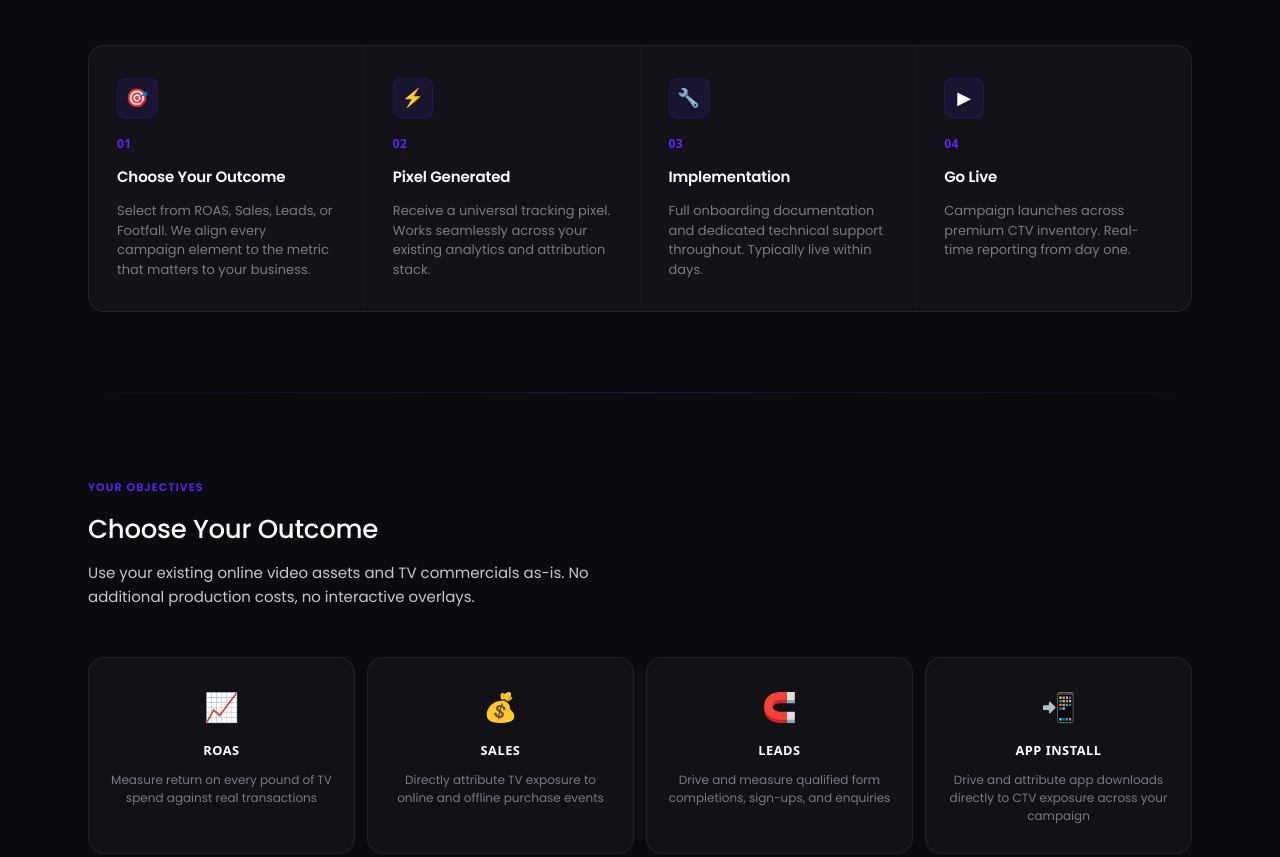
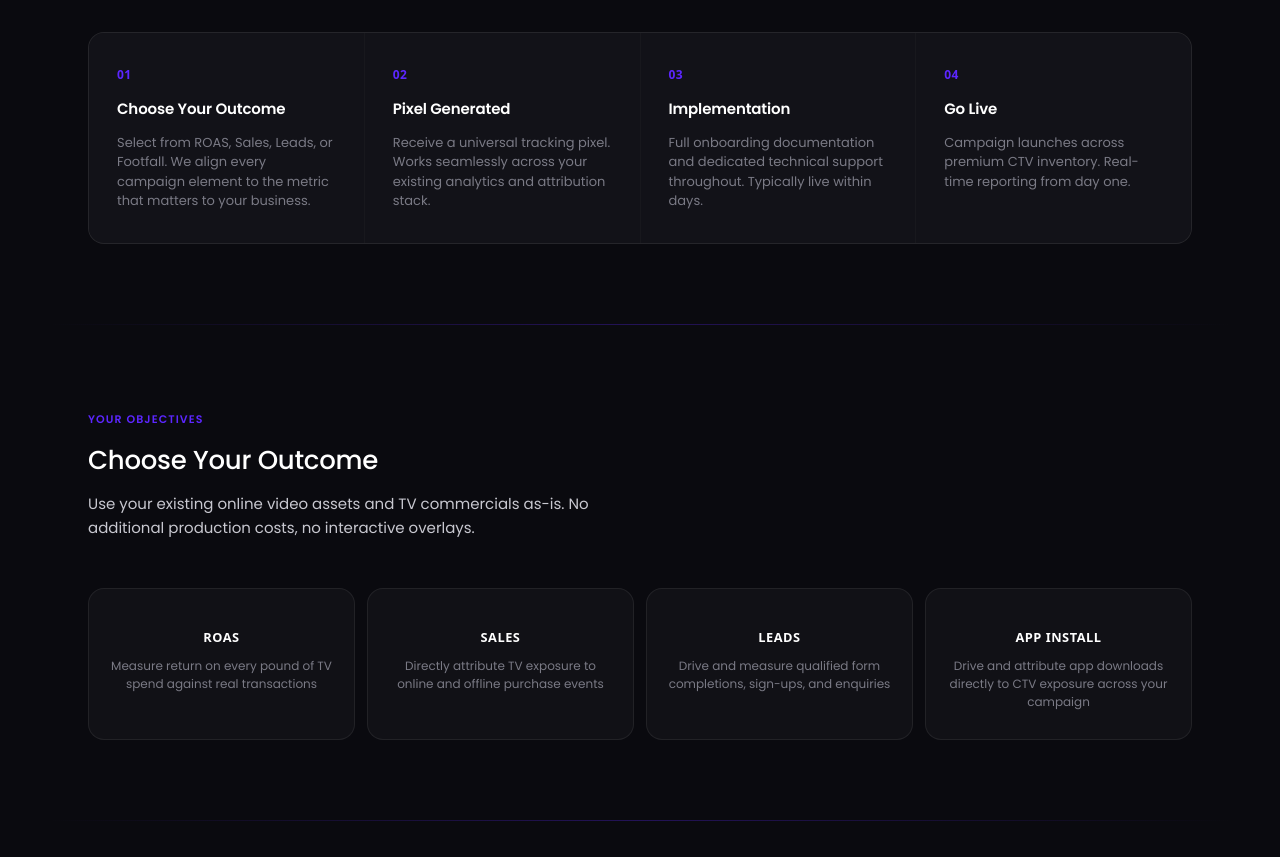
Before and after one commit to createAlkimi/performanceCTV, a plain HTML site: page index.html in a window 1280 px wide. Shown: the part 1812-2669 px from the top of the page. Drawn offline with Linux system fonts and the light colour scheme; a web font is replaced by a local one.

Commit message:
Update index.html

```diff
--- a/index.html
+++ b/index.html
@@ -286,18 +286,7 @@
       line-height: 1.5;
     }
 
-    .step-icon {
-      width: 40px;
-      height: 40px;
-      background: rgba(92,38,255,0.1);
-      border: 1px solid rgba(92,38,255,0.2);
-      border-radius: var(--radius-md);
-      display: flex;
-      align-items: center;
-      justify-content: center;
-      font-size: 1.125rem;
-      margin-bottom: 4px;
-    }
+
 
     /* ─── DIVIDER ─── */
     .divider-purple {
@@ -503,10 +492,6 @@
       display: flex;
       align-items: center;
       gap: 12px;
-    }
-
-    .region-flag {
-      font-size: 1.5rem;
     }
 
     .inventory-card h3 {
@@ -963,7 +948,6 @@
     <div class="inventory-grid">
       <div class="inventory-card">
         <div class="inventory-card-header">
-          <span class="region-flag">🇺🇸</span>
           <h3>United States</h3>
         </div>
         <div class="inventory-stats">
@@ -1007,7 +991,6 @@
       </div>
       <div class="inventory-card">
         <div class="inventory-card-header">
-          <span class="region-flag">🇬🇧</span>
           <h3>United Kingdom</h3>
         </div>
         <div class="inventory-stats">
@@ -1047,25 +1030,21 @@
     </div>
     <div class="steps-grid">
       <div class="step">
-        <div class="step-icon">🎯</div>
         <span class="step-num">01</span>
         <h3>Choose Your Outcome</h3>
         <p>Select from ROAS, Sales, Leads, or Footfall. We align every campaign element to the metric that matters to your business.</p>
       </div>
       <div class="step">
-        <div class="step-icon">⚡</div>
         <span class="step-num">02</span>
         <h3>Pixel Generated</h3>
         <p>Receive a universal tracking pixel. Works seamlessly across your existing analytics and attribution stack.</p>
       </div>
       <div class="step">
-        <div class="step-icon">🔧</div>
         <span class="step-num">03</span>
         <h3>Implementation</h3>
         <p>Full onboarding documentation and dedicated technical support throughout. Typically live within days.</p>
       </div>
       <div class="step">
-        <div class="step-icon">▶</div>
         <span class="step-num">04</span>
         <h3>Go Live</h3>
         <p>Campaign launches across premium CTV inventory. Real-time reporting from day one.</p>
@@ -1084,22 +1063,22 @@
     </div>
     <div class="outcomes-grid">
       <div class="outcome-card">
-        <div class="outcome-icon">📈</div>
+        <div class="outcome-icon"></div>
         <h3>ROAS</h3>
         <p>Measure return on every pound of TV spend against real transactions</p>
       </div>
       <div class="outcome-card">
-        <div class="outcome-icon">💰</div>
+        <div class="outcome-icon"></div>
         <h3>Sales</h3>
         <p>Directly attribute TV exposure to online and offline purchase events</p>
       </div>
       <div class="outcome-card">
-        <div class="outcome-icon">🧲</div>
+        <div class="outcome-icon"></div>
         <h3>Leads</h3>
         <p>Drive and measure qualified form completions, sign-ups, and enquiries</p>
       </div>
       <div class="outcome-card">
-        <div class="outcome-icon">📲</div>
+        <div class="outcome-icon"></div>
         <h3>App Install</h3>
         <p>Drive and attribute app downloads directly to CTV exposure across your campaign</p>
       </div>
```
